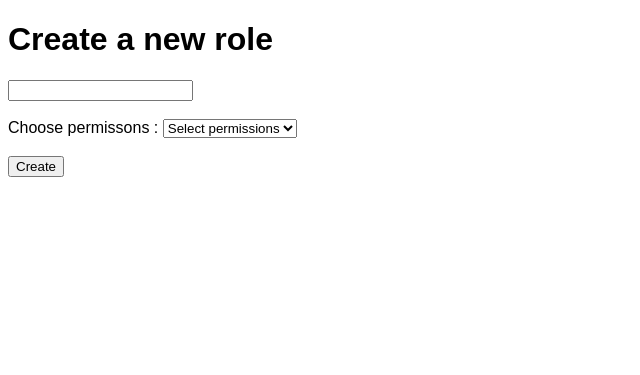
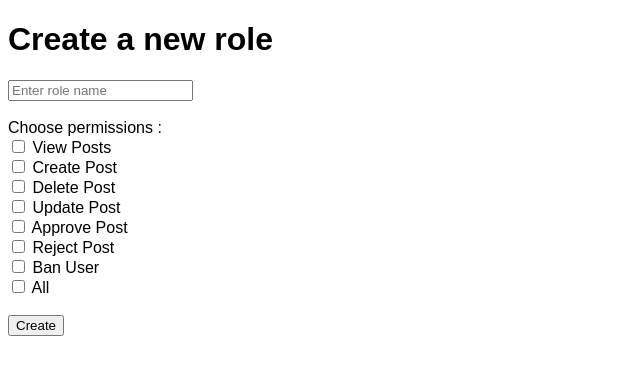
Before and after one commit to mmhtanvir/newsPortal, a Flask app: template newsPortal/website/templates/newRole.html in a window 1280 px wide. Shown: the part 70-445 px from the top of the page, without its empty margins (0-640 px from the left). Run offline with Flask 3, Linux system fonts and the light colour scheme; the template is opened without the code that fills it, so the values that code supplies are empty; some libraries are stand-ins or nearby versions.

Commit message:
fixed some errors and glitches

```diff
--- a/newsPortal/website/templates/home.html
+++ b/newsPortal/website/templates/home.html
@@ -6,8 +6,9 @@
     <a href="/delete/{{post.id}}">delete</a>
     {% endif %}
     <h3>post:{{post.text}}</h3>
-    <h3>posted by: <a href="/posts/{{post.user.name}}">{{post.user.name}}</a>({{post.role.role_name}})</h3>
+    <h3>posted by: <a href="/posts/{{post.user.name}}">{{post.user.name}}</a>({{post.user.role.role_name}})</h3>
     <h4>date created: {{post.date_created}}</h4>
+    {{post.user.role_name}}
     <hr>
     <form action="/comment/{{post.id}}" method="POST">
         <input type="text" name="text" placeholder="Comment Something!">
@@ -15,7 +16,7 @@
     </form>
     <hr>
     {% for comment in post.comments %}
-    <b><a href="/posts/{{comment.user.name}}">{{comment.user.name}}</a> ({{comment.role.role_name}})</b> : {{comment.text}} | <b>{{comment.date_created}}</b> |
+    <b><a href="/posts/{{comment.user.name}}">{{comment.user.name}}</a>({{comment.user.role.role_name}})</b> : {{comment.text}} | <b>{{comment.date_created}}</b> |
     {% if user.id==post.author or user.id==comment.author %}
     <b><a href="/delete-comment/{{comment.id}}">delete</a></b>
     {% endif %}
--- a/newsPortal/website/templates/newRole.html
+++ b/newsPortal/website/templates/newRole.html
@@ -2,21 +2,34 @@
 {% block content %}
 
 <h1>Create a new role</h1>
-<form action="/new_role" method="POST" enctype="multipart/form-data">
-    <input type="text" name="role" id="role" placeholder="">
+<form action="/new_role" method="POST">
+    <input type="text" name="role" id="role" placeholder="Enter role name">
     <br> <br>
-    <label for="permisson">Choose permissons :</label>
-    <select id="permisson" name="permisson">
-        <option value="create-post">Select permissions</option>
-        <option value="view-Posts">View Posts</option>
-        <option value="create-post">Create Post</option>
-        <option value="delete-post">Delete Post</option>
-        <option value="update-post">Update Post</option>
-        <option value="approve-post">Approve Post</option>
-        <option value="reject-post">Reject Post</option>
-        <option value="ban-user">Ban User</option>
-        <option value="all">All</option>
-    </select>
+    <label>Choose permissions :</label>
+    <br>
+    <input type="checkbox" name="permissions" value="view-posts" id="view-posts">
+    <label for="view-posts">View Posts</label>
+    <br>
+    <input type="checkbox" name="permissions" value="create-post" id="create-post">
+    <label for="create-post">Create Post</label>
+    <br>
+    <input type="checkbox" name="permissions" value="delete-post" id="delete-post">
+    <label for="delete-post">Delete Post</label>
+    <br>
+    <input type="checkbox" name="permissions" value="update-post" id="update-post">
+    <label for="update-post">Update Post</label>
+    <br>
+    <input type="checkbox" name="permissions" value="approve-post" id="approve-post">
+    <label for="approve-post">Approve Post</label>
+    <br>
+    <input type="checkbox" name="permissions" value="reject-post" id="reject-post">
+    <label for="reject-post">Reject Post</label>
+    <br>
+    <input type="checkbox" name="permissions" value="ban-user" id="ban-user">
+    <label for="ban-user">Ban User</label>
+    <br>
+    <input type="checkbox" name="permissions" value="all" id="all">
+    <label for="all">All</label>
     <br> <br>
     <button type="submit">Create</button>
 </form>
```
Also changed, not shown: newsPortal/website/models.py (+2 -7 lines), newsPortal/website/templates/posts.html (+7 -3 lines), newsPortal/website/views.py (+6 -7 lines).
